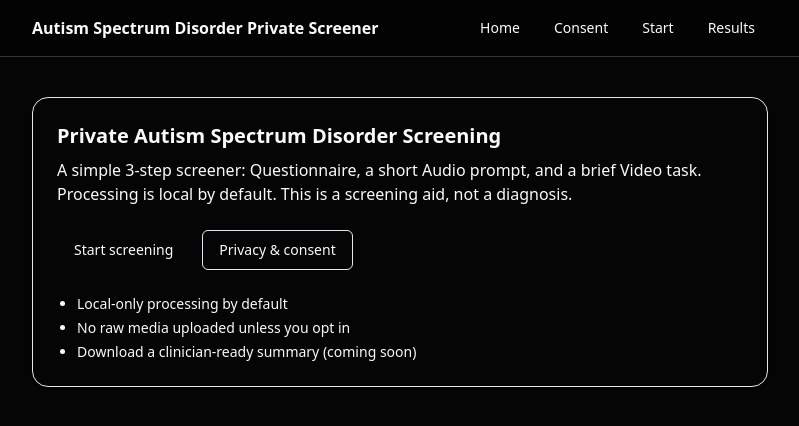
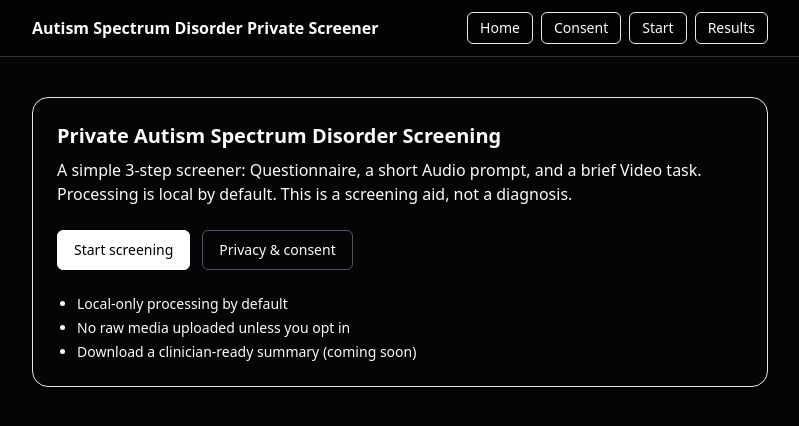
Before and after one commit to fauxriarty/autism-detection, a Next.js app: page / in a window 1280 px wide. Shown: the top 426 px of the page, without its empty margins (240-1039 px from the left). Built offline with nearby package versions, Linux system fonts and the light colour scheme.

Commit message:
minor fixes

```diff
--- a/src/app/consent/page.tsx
+++ b/src/app/consent/page.tsx
@@ -16,12 +16,11 @@ export default function ConsentPage() {
           We minimise data by design. By default, media and features are processed locally and never uploaded.
           You may delete everything at any time.
         </p>
-                <div className="mt-6 flex items-center justify-between">
+        <div className="mt-6 flex items-center justify-between">
           <span className="text-sm">Local-only processing (recommended)</span>
           <Button
             variant={localOnly ? "default" : "outline"}
             onClick={() => setLocalOnly(v=>!v)}
-            className={`border ${localOnly ? 'border-white hover:text-black' : 'border-gray-600'}`}
           >
             {localOnly ? "Enabled" : "Disabled"}
           </Button>
--- a/src/app/explain/page.tsx
+++ b/src/app/explain/page.tsx
@@ -1,6 +1,10 @@
 import { Card, CardContent, CardHeader, CardTitle } from "@/components/ui/card";
+import { Button } from "@/components/ui/button";
+import Link from "next/link";
+
 export default function ExplainPage() {
   return (
+    <div className="space-y-6">
       <Card>
         <CardHeader><CardTitle>About this screener</CardTitle></CardHeader>
         <CardContent>
@@ -10,7 +14,16 @@ export default function ExplainPage() {
             <li>Interpretation: we show which inputs most influenced the score (SHAP).</li>
             <li>This is not a diagnosis; please consult a clinician for evaluation.</li>
           </ul>
+
+          <div className="mt-6 flex justify-end">
+            <Link href="/results">
+              <Button variant="outline">
+                Back to results
+              </Button>
+            </Link>
+          </div>
         </CardContent>
       </Card>
+    </div>
   );
 }
--- a/src/app/globals.css
+++ b/src/app/globals.css
@@ -39,22 +39,6 @@ input[type="text"] {
     background: hsl(var(--card));
   }
 
-  .btn {
-    @apply inline-flex items-center justify-center rounded-md px-4 py-2 text-sm font-medium transition-colors border;
-  }
-
-  .btn-primary {
-    @apply bg-white text-black border-black;
-  }
-
-  .btn-primary:hover {
-    @apply bg-gray-100;
-  }
-
-  .btn-ghost {
-    @apply bg-transparent border-transparent;
-  }
-
   .badge {
     @apply inline-flex items-center rounded-full px-2 py-0.5 text-xs font-medium border;
   }
--- a/src/app/results/page.tsx
+++ b/src/app/results/page.tsx
@@ -2,6 +2,8 @@
 import { useEffect, useState } from "react";
 import RiskGauge from "@/components/RiskGauge";
 import TopFactors from "@/components/TopFactors";
+import { Button } from "@/components/ui/button";
+import Link from "next/link";
 
 type Factor = { name: string; value: number; dir: "up" | "down" };
 type Result = { probability: number; band: "green"|"amber"|"red"; factors: Factor[] };
@@ -9,7 +11,13 @@ type Result = { probability: number; band: "green"|"amber"|"red"; factors: Facto
 export default function ResultsPage() {
   const [data, setData] = useState<Result | null>(null);
   useEffect(() => { const s = sessionStorage.getItem("result"); if (s) setData(JSON.parse(s)); }, []);
-  if (!data) return <div className="card">No results yet. <a className="underline" href="/screen">Start screening</a></div>;
+
+  if (!data) return (
+    <div className="card">
+      No results yet. <Link href="/screen" className="underline">Start screening</Link>
+    </div>
+  );
+
   return (
     <div className="space-y-6">
       <RiskGauge p={data.probability} band={data.band} />
@@ -20,8 +28,14 @@ export default function ResultsPage() {
           This is a screening indicator. If the risk is Amber/Red, consider consulting a specialist.
         </p>
         <div className="mt-4 flex gap-3">
-          <a className="btn" href="/explain">Learn more</a>
-          <button className="btn" disabled>Download PDF (coming soon)</button>
+          <Link href="/explain">
+            <Button variant="default">
+              Learn more
+            </Button>
+          </Link>
+          <Button variant="outline" disabled>
+            Download PDF (coming soon)
+          </Button>
         </div>
       </div>
     </div>
--- a/src/components/RiskGauge.tsx
+++ b/src/components/RiskGauge.tsx
@@ -1,7 +1,10 @@
 import { Card, CardContent } from "@/components/ui/card";
+import { Badge } from "@/components/ui/badge";
+
 export default function RiskGauge({ p, band }: { p: number; band: "green"|"amber"|"red" }) {
   const pct = Math.round(p * 100);
   const color = band === "green" ? "bg-green-500" : band === "amber" ? "bg-yellow-500" : "bg-red-500";
+
   return (
     <Card>
       <CardContent className="pt-6">
@@ -10,7 +13,15 @@ export default function RiskGauge({ p, band }: { p: number; band: "green"|"amber
         <div className="mt-3 h-2 w-full rounded bg-muted">
           <div className={`h-2 rounded ${color}`} style={{ width: `${pct}%` }} />
         </div>
-        <div className="mt-2"><span className="badge">{band.toUpperCase()}</span></div>
+        <div className="mt-2">
+          <Badge variant={
+            band === "green" ? "success" :
+            band === "amber" ? "warning" :
+            "destructive"
+          }>
+            {band.toUpperCase()}
+          </Badge>
+        </div>
         <p className="mt-3 text-xs text-muted-foreground">This is a screening indicator, not a diagnosis.</p>
       </CardContent>
     </Card>
--- /dev/null
+++ b/src/components/ui/badge.tsx
@@ -0,0 +1,34 @@
+import * as React from "react"
+import { cva, type VariantProps } from "class-variance-authority"
+import { cn } from "@/lib/utils"
+
+const badgeVariants = cva(
+  "inline-flex items-center rounded-full px-2.5 py-0.5 text-xs font-semibold transition-colors focus:outline-none focus:ring-2 focus:ring-ring focus:ring-offset-2",
+  {
+    variants: {
+      variant: {
+        default: "bg-primary text-primary-foreground hover:bg-primary/80",
+        secondary: "bg-secondary text-secondary-foreground hover:bg-secondary/80",
+        destructive: "bg-red-500 text-white hover:bg-red-600/80",
+        outline: "text-foreground border border-input hover:bg-accent hover:text-accent-foreground",
+        success: "bg-green-500 text-white hover:bg-green-600/80",
+        warning: "bg-yellow-500 text-black hover:bg-yellow-600/80",
+      },
+    },
+    defaultVariants: {
+      variant: "default",
+    },
+  }
+)
+
+export interface BadgeProps
+  extends React.HTMLAttributes<HTMLDivElement>,
+    VariantProps<typeof badgeVariants> {}
+
+function Badge({ className, variant, ...props }: BadgeProps) {
+  return (
+    <div className={cn(badgeVariants({ variant }), className)} {...props} />
+  )
+}
+
+export { Badge, badgeVariants }
--- a/src/components/ui/button.tsx
+++ b/src/components/ui/button.tsx
@@ -7,10 +7,12 @@ const buttonVariants = cva(
   {
     variants: {
       variant: {
-        default: "bg-primary text-primary-foreground hover:bg-white/90 border-transparent",
-        secondary: "bg-secondary text-secondary-foreground hover:bg-secondary/80 border-transparent",
-        outline: "bg-transparent text-foreground hover:bg-muted",
-        ghost: "bg-transparent hover:bg-muted border-transparent",
+        default: "bg-white text-black border border-white hover:bg-gray-100 hover:text-black",
+        destructive: "bg-destructive text-destructive-foreground hover:bg-destructive/90",
+        outline: "border border-gray-600 bg-transparent hover:bg-white hover:text-black hover:border-white",
+        secondary: "bg-secondary text-secondary-foreground hover:bg-secondary/80",
+        ghost: "hover:bg-accent hover:text-accent-foreground",
+        link: "underline-offset-4 hover:underline text-primary",
       },
       size: { default: "h-10 px-4 py-2", sm: "h-9 px-3", lg: "h-11 px-6" }
     },
```
Lines whose indentation alone changed are shown as unchanged.
